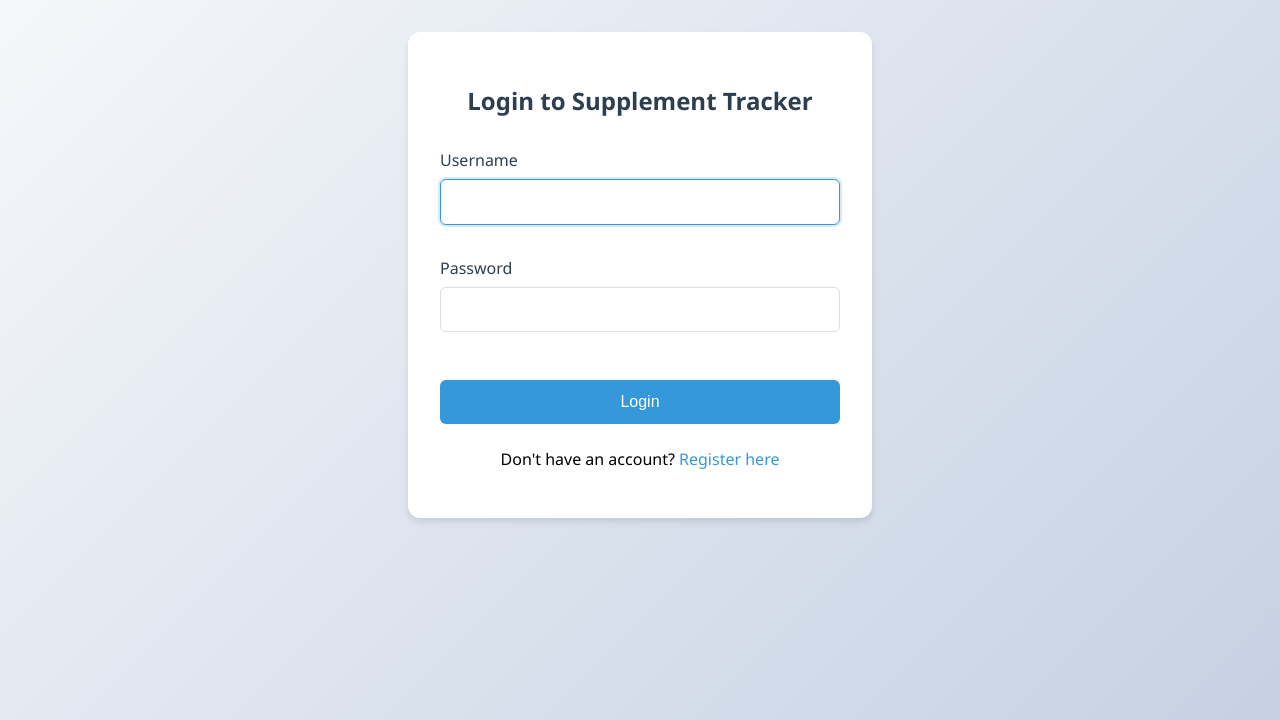
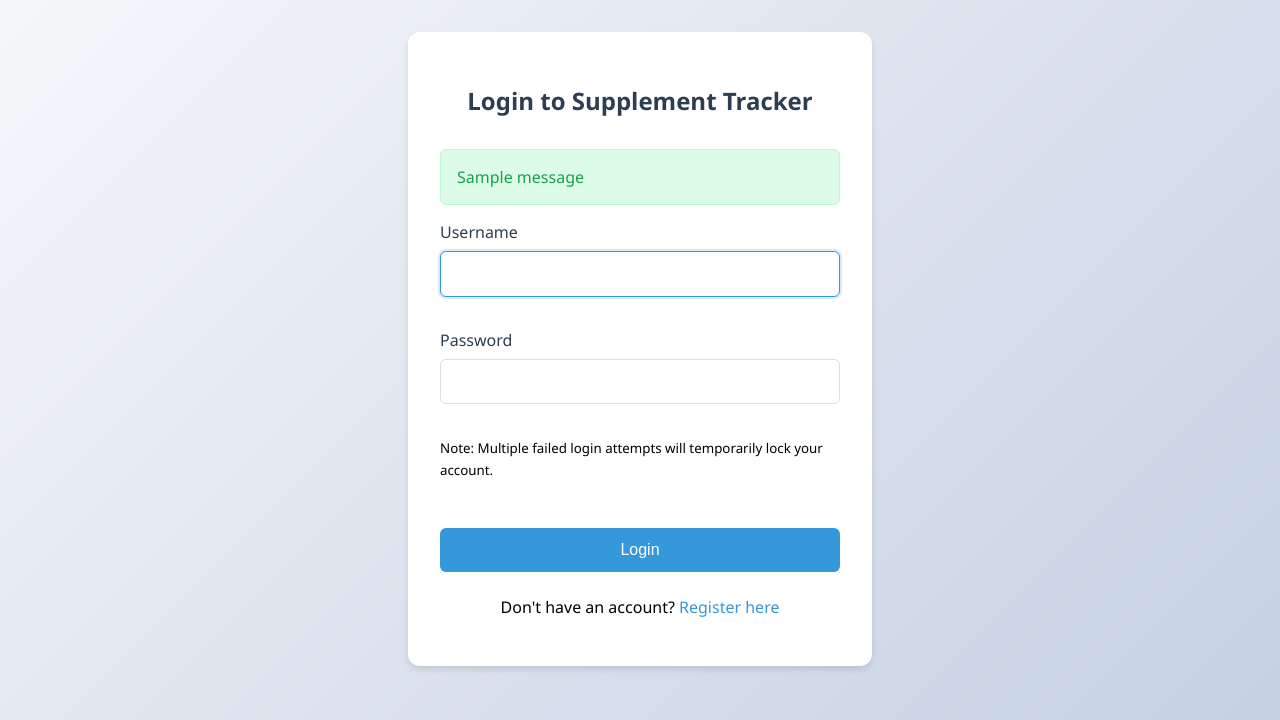
Before and after one commit to webiroha/django_basic_condition_tracker_with_cody_copilot, a Django app: page /login/ in a window 1280 px wide. Shown: the top 720 px of the page. Run offline with Django 5.2, Linux system fonts and the light colour scheme; tables that the repository leaves empty hold one stand-in row (values such as "Sample post"); one stand-in notice (Sample message) is shown; parts of the project's set-up code (start-up, migrations or seed data) failed here and were passed over.

Commit message:
feat: add message to login page

```diff
--- a/tracker/templates/tracker/login.html
+++ b/tracker/templates/tracker/login.html
@@ -93,11 +93,39 @@
         margin: 0.5rem 0;
         font-size: 0.9rem;
       }
+      .messages {
+        margin-bottom: 1rem;
+        width: 100%;
+      }
+      .message {
+        padding: 1rem;
+        border-radius: 6px;
+        margin-bottom: 0.5rem;
+      }
+      .message.error {
+        background-color: #fee2e2;
+        color: #dc2626;
+        border: 1px solid #fecaca;
+      }
+      .message.success {
+        background-color: #dcfce7;
+        color: #16a34a;
+        border: 1px solid #bbf7d0;
+      }
     </style>
   </head>
   <body>
     <div class="container">
       <h2>Login to Supplement Tracker</h2>
+      {% if messages %}
+      <div class="messages">
+        {% for message in messages %}
+        <div class="message {% if message.tags %}{{ message.tags }}{% endif %}">
+          {{ message }}
+        </div>
+        {% endfor %}
+      </div>
+      {% endif %}
       <form method="post">
         {% csrf_token %} {% for field in form %}
         <div class="form-group">
@@ -111,6 +139,12 @@
           {% endif %}
         </div>
         {% endfor %}
+        <div class="form-group">
+          <small class="rate-limit-notice">
+            Note: Multiple failed login attempts will temporarily lock your
+            account.
+          </small>
+        </div>
         <button type="submit">Login</button>
       </form>
       <div class="links">
```
